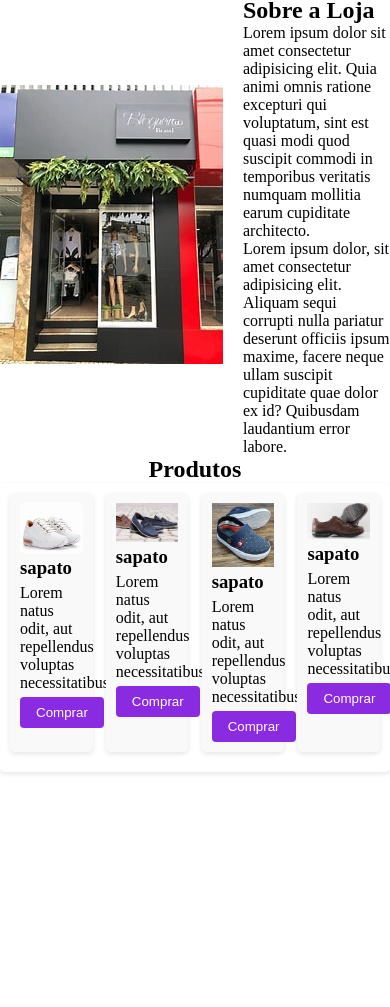
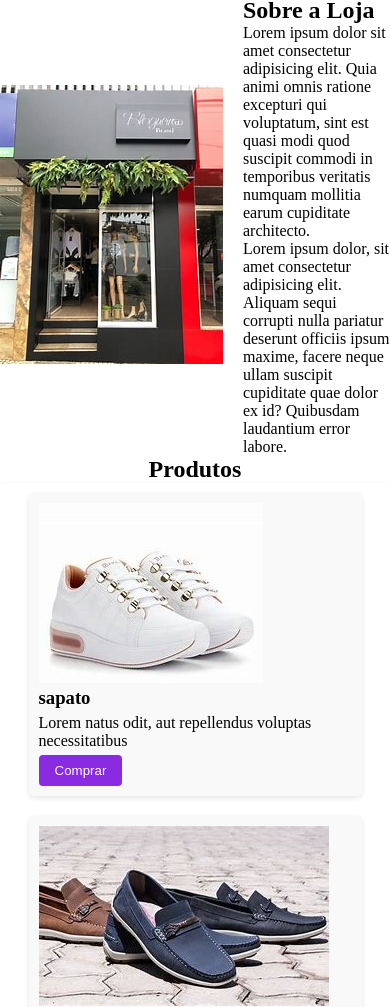
Before and after one commit to dinhonobre/responsivo, a plain HTML site: page index.html in a window 390 px wide. Shown: the part 109-1116 px from the top of the page. Before the commit the page ends 901 px from the top, so only its background shows below. Drawn offline with Linux system fonts and the light colour scheme.

Commit message:
atualização

```diff
--- a/main.css
+++ b/main.css
@@ -104,8 +104,19 @@ section {
     background-color: darkviolet;
 }
 
-@media screen and (min-width: 1024px) {
-    .container {
+@media screen and (max-width: 767px) {
+    .article li {
         width: 90%;
+        margin-left: auto;
+        margin-right: auto;
+        margin-bottom: 20px;
     }
 }
+
+@media screen and (min-width: 768px) and (max-width: 1023px) {
+
+    .article li {
+        width: calc(50% - 10px);
+        margin-bottom: 20px;
+    }
+}
```
